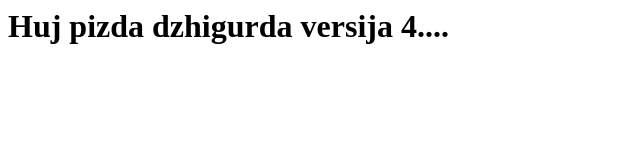
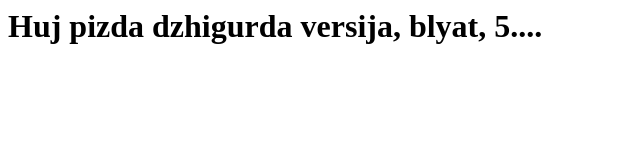
Before and after one commit to bobbylv75/testrep, a plain HTML site: page index.html in a window 1280 px wide. Shown: the whole page, without its empty margins (0-640 px from the left). Drawn offline with Linux system fonts and the light colour scheme.

Commit message:
Update index.html

```diff
--- a/index.html
+++ b/index.html
@@ -3,6 +3,6 @@
         <title>Huj pizda dzhigurda</title>
     </head>
     <body>
-        <h1>Huj pizda dzhigurda versija 4....</h1>
+        <h1>Huj pizda dzhigurda versija, blyat, 5....</h1>
     </body>
 </html>
```
